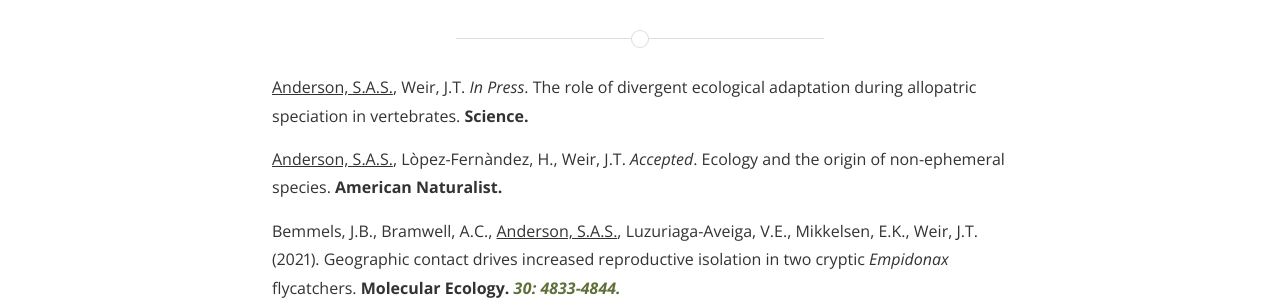
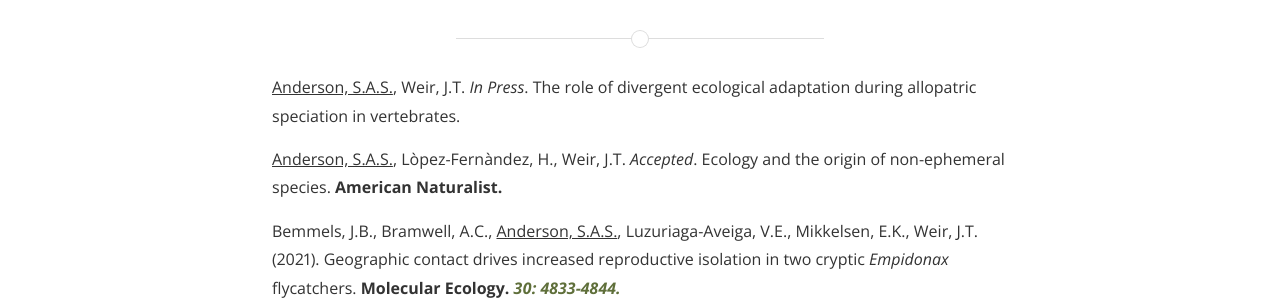
Before and after one commit to SeanASAnderson/SeanASAnderson.github.io, a Jekyll site: the page built from publications2.md, in a window 1280 px wide and 971 px high. Shown: the part 144-444 px from the top of the window. Built offline with Jekyll 4.4.1, drawn with Linux system fonts in a browser that asks for light colours; nearby versions of some CDN libraries; some web fonts are replaced.

Commit message:
status change

```diff
--- a/publications2.md
+++ b/publications2.md
@@ -15,7 +15,7 @@
 
 <h2>Out Now</h2>-->
 
-<p><u>Anderson, S.A.S.</u>, Weir, J.T. <i>In Press</i>. The role of divergent ecological adaptation during allopatric speciation in vertebrates. <b>Science.</b> </p>
+<p><u>Anderson, S.A.S.</u>, Weir, J.T. <i>In Press</i>. The role of divergent ecological adaptation during allopatric speciation in vertebrates.<!-- <b>Science.</b> --></p>
 
 <p><u>Anderson, S.A.S.</u>, L&ograve;pez-Fern&agrave;ndez, H., Weir, J.T. <i>Accepted</i>. Ecology and the origin of non-ephemeral species. <b>American Naturalist.</b></p>
 
```
